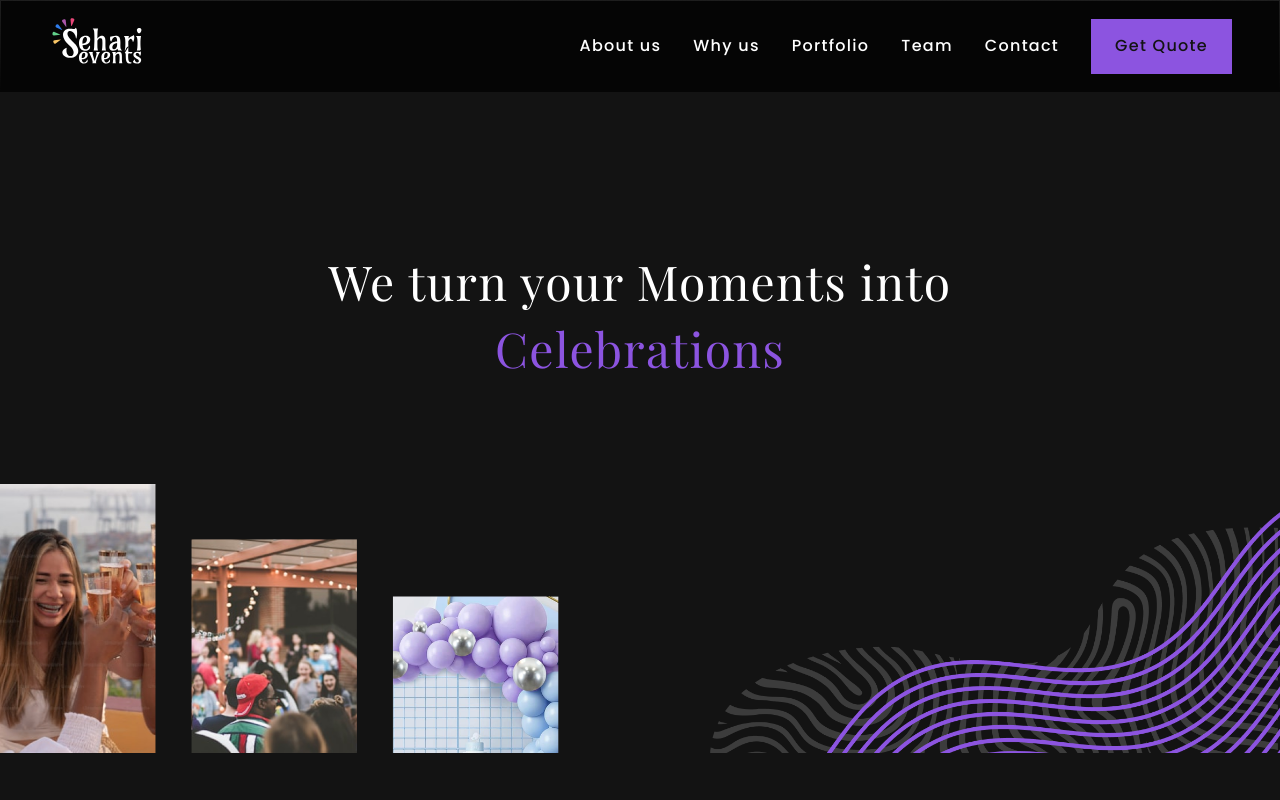
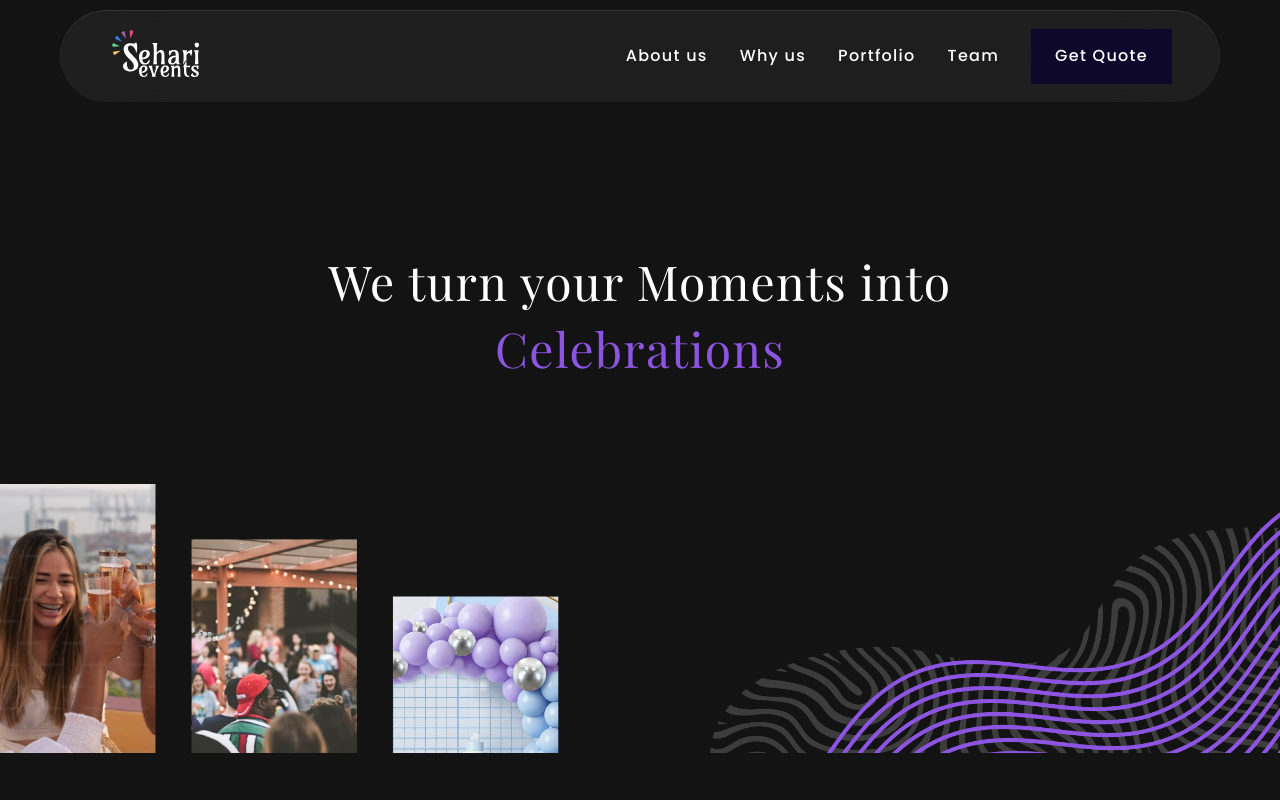
Before and after one commit to onlyveen/sehari-events, a Next.js app: page / in a window 1280 px wide. Shown: the top 800 px of the page. Built offline with nearby package versions, Linux system fonts and the light colour scheme; a web font is replaced by a local one.

Commit message:
navodaya

```diff
--- a/src/app/components/Nav.jsx
+++ b/src/app/components/Nav.jsx
@@ -49,9 +49,7 @@ const Nav = () => {
           <li>
             <a href="#">Team</a>
           </li>
-          <li>
-            <a href="#">Contact</a>
-          </li>
+
           <li>
             <a className="btn" href="tel:+918500892925">
             Get Quote
--- a/src/app/styles/_nav.scss
+++ b/src/app/styles/_nav.scss
@@ -3,17 +3,21 @@
   width: 100%;
   left: 0;
   z-index: 9;
+  padding-top: 10px;
+  display: flex;
+  align-items: center;
+  justify-content: center;
   @include responsive(phone) {
     top: 0;
   }
   .container {
-    max-width: 100%;
     display: flex;
     padding: 16px 48px;
+    border-radius: 50px;
     justify-content: space-between;
     align-items: center;
     margin: auto;
-    background: rgba(0, 0, 0, 0.7);
+    background: rgba(255, 255, 255, .05);
     backdrop-filter: blur(50px);
     // box-shadow: 0px 4px 15px 0px rgba(0, 0, 0, 0.15);
     position: relative;
@@ -31,6 +35,8 @@
       pointer-events: none;
       user-select: none;
       position: absolute;
+    border-radius: 50px;
+
       inset: 0px;
       padding: 1px;
       background: linear-gradient(
--- a/src/app/styles/styles.scss
+++ b/src/app/styles/styles.scss
@@ -218,8 +218,8 @@ h3.ltitle{
 button {
   height: 55px;
   padding: 0 24px;
-  background: var(--color-lav-purple);
-  color: var(--color-text-black) !important;
+  background: var(--color-dark-purple);
+  color: var(--color-white) !important;
   font-weight: 500;
   display: inline-flex;
   border: none;
```
Also changed, not shown: public/logo.svg.
